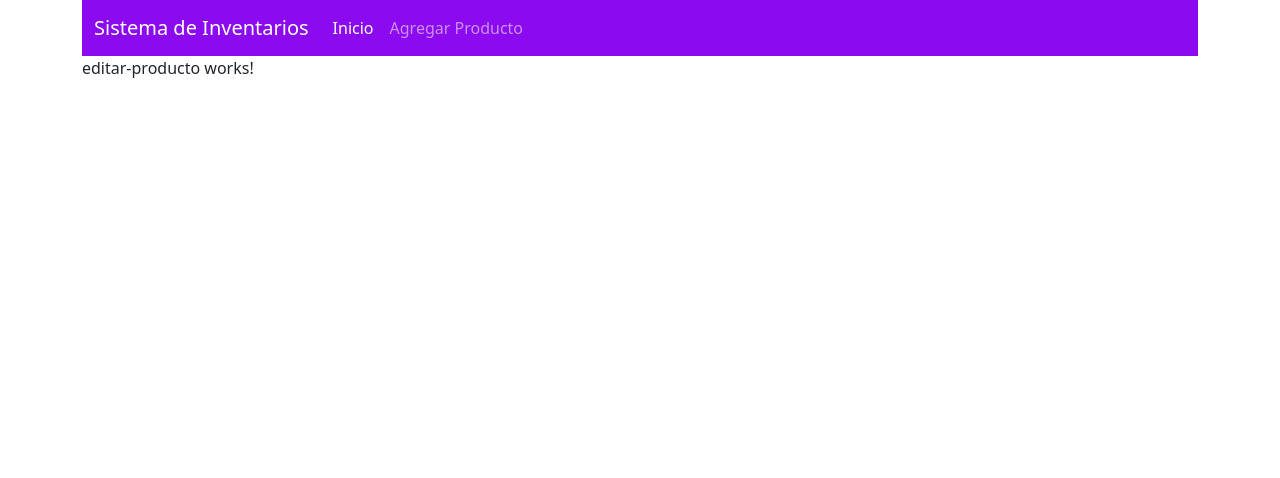
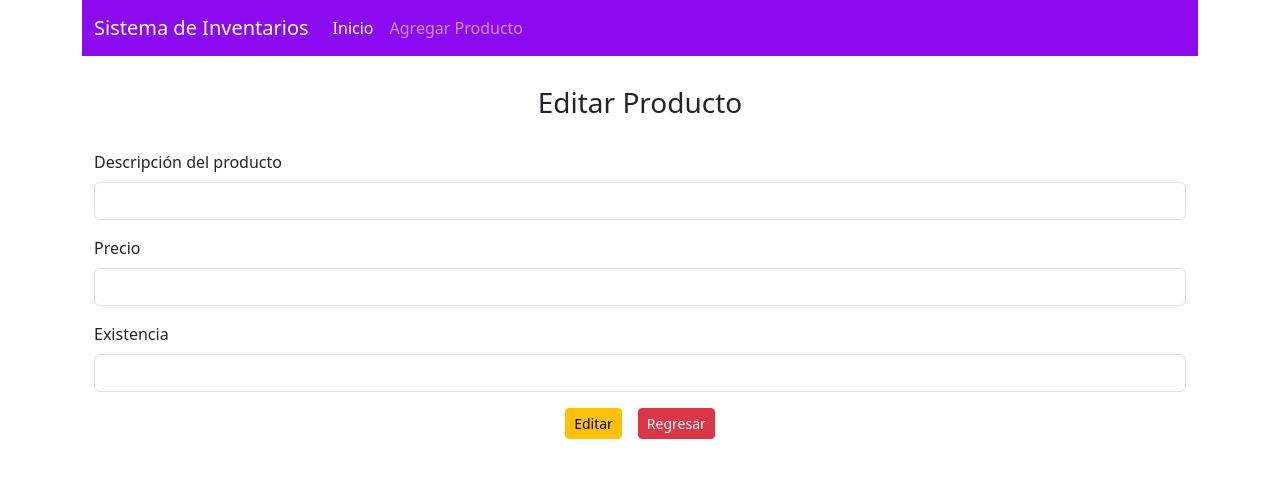
Before and after one commit to imorenoca/app-inventario, an Angular app: page /editar-producto/1 in a window 1280 px wide. Shown: the top 478 px of the page. Built offline with nearby package versions, Linux system fonts and the light colour scheme; no server answers.

Commit message:
Logic to edit product part 1

```diff
--- a/src/app/editar-producto/editar-producto.component.html
+++ b/src/app/editar-producto/editar-producto.component.html
@@ -1 +1,27 @@
-<p>editar-producto works!</p>
+<div class="container">
+    <div class="cointainer text-center" style="margin: 30px">
+      <h3>Editar Producto</h3>
+    </div>
+    <form (ngSubmit)="onSubmit()">
+      <div class="mb-3">
+        <label for="descripcion" class="form-label"
+          >Descripción del producto</label
+        >
+        <input type="text" class="form-control" id="descripcion" name="descripcion" required="true"
+        [(ngModel)]="producto.descripcion"/>
+      </div>
+      <div class="mb-3">
+        <label for="precio" class="form-label">Precio</label>
+        <input type="number" step="any" class="form-control" id="precio" name="precio" [(ngModel)]="producto.precio"/>
+      </div>
+
+      <div class="mb-3">
+        <label for="existencia" class="form-label">Existencia</label>
+        <input type="number" class="form-control" id="existencia" name="existencia" [(ngModel)]="producto.existencia"/>
+      </div>
+      <div class="text-center">
+        <button type="submit" class="btn btn-warning btn-sm me-3">Editar</button>
+        <a href="/" class="btn btn-danger btn-sm">Regresar</a>
+      </div>
+    </form>
+  </div>
--- a/src/app/editar-producto/editar-producto.component.ts
+++ b/src/app/editar-producto/editar-producto.component.ts
@@ -1,9 +1,32 @@
 import { Component } from '@angular/core';
+import { Producto } from '../producto';
+import { ProductoService } from '../producto.service';
+import { ActivatedRoute, Router } from '@angular/router';
 
 @Component({
   selector: 'app-editar-producto',
   templateUrl: './editar-producto.component.html'
 })
 export class EditarProductoComponent {
+  producto: Producto = new Producto();
+  id: number;
+
+  constructor(private productoServicio: ProductoService,
+    private ruta: ActivatedRoute,
+    private enrutador: Router){}
+
+  ngOnInit(){
+    this.id=this.ruta.snapshot.params['id'];
+    this.productoServicio.obtenerProductoPorId(this.id).subscribe(
+      {
+        next: (datos) => this.producto=datos,
+        error: (errores: any) => console.log(errores)
+      }
+    );
+  }
+
+  onSubmit(){
+
+  }
 
 }
--- a/src/app/producto-lista/producto-lista.component.html
+++ b/src/app/producto-lista/producto-lista.component.html
@@ -21,7 +21,7 @@
         <td class="text-center">
           <div>
             <button (click)="editarProducto(producto.idProducto)"
-            class="btn btn-warning btn-sm ng">Editar</button>
+            class="btn btn-warning btn-sm me-3">Editar</button>
           </div>
         </td>
       </tr>
--- a/src/app/producto.service.ts
+++ b/src/app/producto.service.ts
@@ -19,4 +19,9 @@
   agregarProducto(producto: Producto): Observable<Object>{
     return this.clienteHttp.post(this.urlBase, producto);
   }
+
+  obtenerProductoPorId(id:number){
+    return this.clienteHttp.get<Producto>(`${this.urlBase}/${id}`);
+
+  }
 }
```
